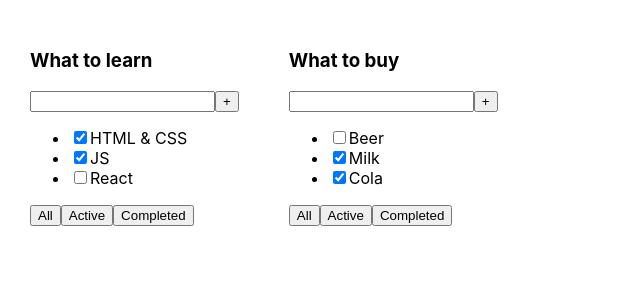
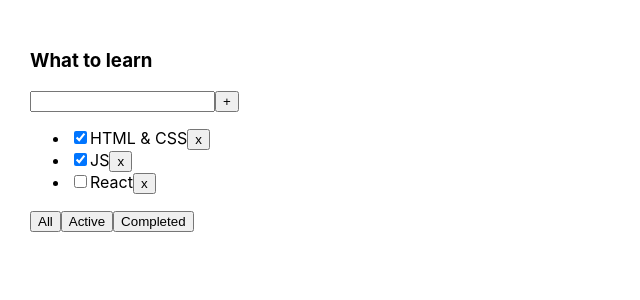
Before and after one commit to MrEvgeniy1989/todolist, a React (Create React App) app: page / in a window 1280 px wide. Shown: the top 300 px of the page, without its empty margins (0-640 px from the left). Built offline with nearby package versions, Linux system fonts and the light colour scheme.

Commit message:
TodoList.tsx update 14.11.2022

```diff
--- a/src/App.tsx
+++ b/src/App.tsx
@@ -1,6 +1,6 @@
-import React from 'react';
+import React, {useState} from 'react';
 import './App.css';
-import TodoList from "./TodoList";
+import TodoList from './TodoList';
 
 export type TasksType = {
     id: number
@@ -8,27 +8,46 @@
     isDone: boolean
 }
 
+export type FilterValuesType = 'all' | 'active' | 'completed'
 
 function App() {
-    const todoListTitle_1 = "What to learn"
-    const todoListTitle_2 = "What to buy"
+    const todoListTitle = 'What to learn'
+    // const todoListTitle_2 = "What to buy"
 
-    const tasks_1: Array<TasksType> = [
-        {id: 1, title: "HTML & CSS", isDone: true},
-        {id: 2, title: "JS", isDone: true},
-        {id: 3, title: "React", isDone: false},
-    ]
+    const [tasks, setTasks] = useState<Array<TasksType>>([
+        {id: 1, title: 'HTML & CSS', isDone: true},
+        {id: 2, title: 'JS', isDone: true},
+        {id: 3, title: 'React', isDone: false},
+    ])
 
-    const tasks_2: Array<TasksType> = [
-        {id: 4, title: "Beer", isDone: false},
-        {id: 5, title: "Milk", isDone: true},
-        {id: 6, title: "Cola", isDone: true},
-    ]
+    const [filter, setFilter] = useState<FilterValuesType>('all')
+    console.log(filter)
+
+    const removeTask = (taskId: number) => {
+        const updateTasks = tasks.filter(tasks => tasks.id !== taskId)
+        setTasks(updateTasks)
+        console.log(tasks)
+    }
+
+    const changeTodoListFilter = (nextFilterValue: FilterValuesType) => {
+        setFilter(nextFilterValue)
+    }
+
+    // const tasks_2: Array<TasksType> = [
+    //     {id: 4, title: "Beer", isDone: false},
+    //     {id: 5, title: "Milk", isDone: true},
+    //     {id: 6, title: "Cola", isDone: true},
+    // ]
 
     return (
         <div className="App">
-            <TodoList tasks={tasks_1} title={todoListTitle_1}/>
-            <TodoList tasks={tasks_2} title={todoListTitle_2}/>
+            <TodoList
+                tasks={tasks}
+                title={todoListTitle}
+                removeTask={removeTask}
+                changeTodoListFilter={changeTodoListFilter}/>
+
+            {/*<TodoList tasks={tasks_2} title={todoListTitle_2}/>*/}
         </div>
     );
 }
--- a/src/TodoList.tsx
+++ b/src/TodoList.tsx
@@ -1,12 +1,28 @@
 import React from 'react';
-import {TasksType} from "./App";
+import {FilterValuesType, TasksType} from './App';
 
 type TodoListPropsType = {
     title: string
     tasks: Array<TasksType>
+    removeTask: (taskId: number) => void
+    changeTodoListFilter: (nextFilterValue: FilterValuesType) => void
 }
 
 const TodoList = (props: TodoListPropsType) => {
+
+    const getTaskListItem = (task: TasksType) => {
+        return (
+            <li key={task.id}>
+                <input type="checkbox" checked={task.isDone}/>
+                <span>{task.title}</span>
+                <button onClick={() => {
+                    props.removeTask(task.id)
+                }}>x
+                </button>
+            </li>
+        )
+    }
+
     return (
         <div>
             <h3>{props.title}</h3>
@@ -15,23 +31,21 @@
                 <button>+</button>
             </div>
             <ul>
-                    <li>
-                        <input type="checkbox" checked={props.tasks[0].isDone}/>
-                        <span>{props.tasks[0].title}</span>
-                    </li>
-                    <li>
-                        <input type="checkbox" checked={props.tasks[1].isDone}/>
-                        <span>{props.tasks[1].title}</span>
-                    </li>
-                    <li>
-                        <input type="checkbox" checked={props.tasks[2].isDone}/>
-                        <span>{props.tasks[2].title}</span>
-                    </li>
+                {props.tasks.map(getTaskListItem)}
             </ul>
             <div>
-                    <button>All</button>
-                    <button>Active</button>
-                    <button>Completed</button>
+                <button onClick={() => {
+                    props.changeTodoListFilter('all')
+                }}>All
+                </button>
+                <button onClick={() => {
+                    props.changeTodoListFilter('active')
+                }}>Active
+                </button>
+                <button onClick={() => {
+                    props.changeTodoListFilter('completed')
+                }}>Completed
+                </button>
             </div>
         </div>
     );
--- a/src/index.tsx
+++ b/src/index.tsx
@@ -4,14 +4,8 @@
 import App from './App';
 
 
-const root = ReactDOM.createRoot(
-  document.getElementById('root') as HTMLElement
-);
-root.render(
-  <React.StrictMode>
-    <App />
-  </React.StrictMode>
-);
+const root = ReactDOM.createRoot(document.getElementById('root') as HTMLElement);
+root.render(<App/>);
 
 // If you want to start measuring performance in your app, pass a function
 // to log results (for example: reportWebVitals(console.log))
```
Lines whose indentation alone changed are shown as unchanged.
